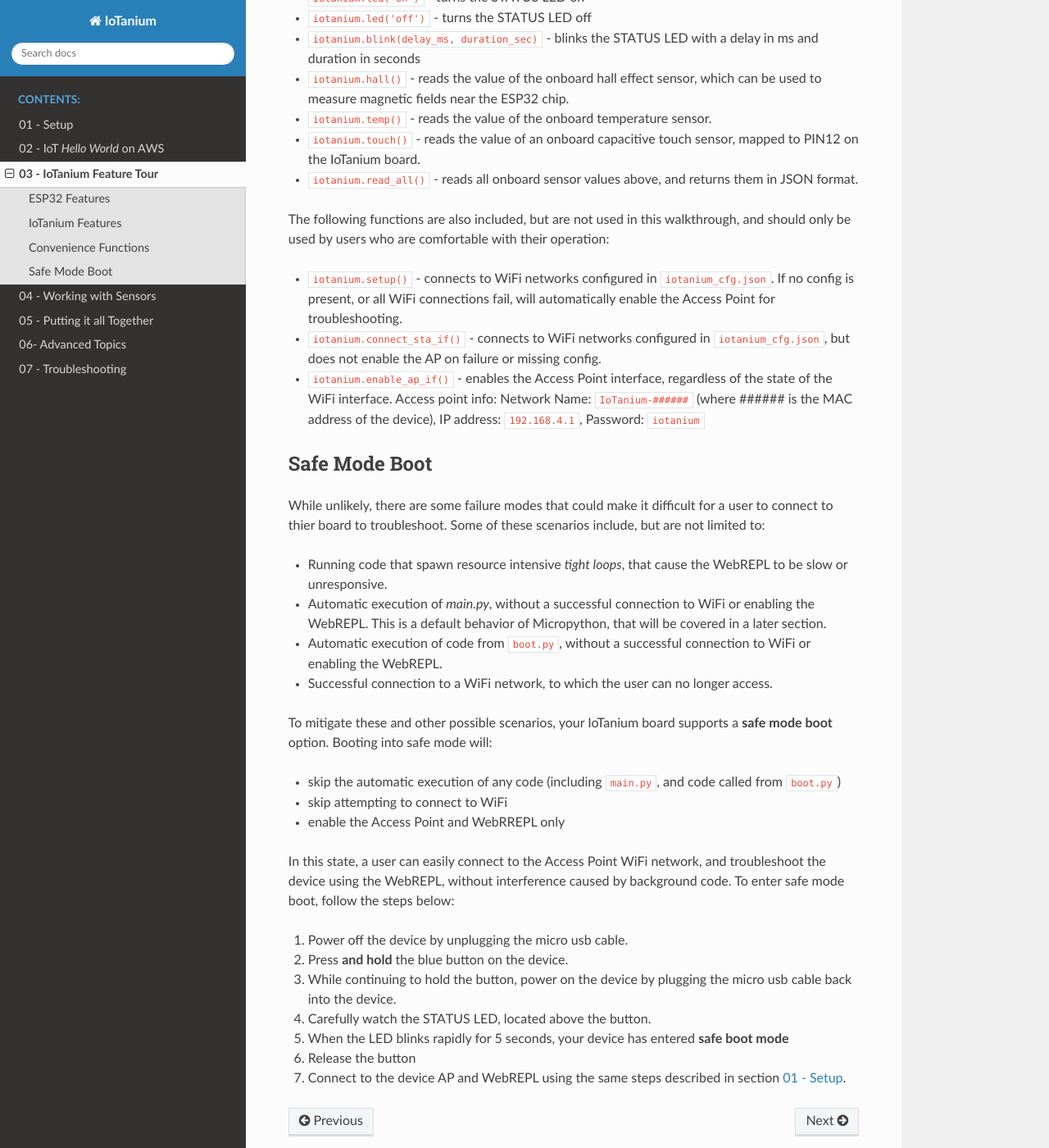
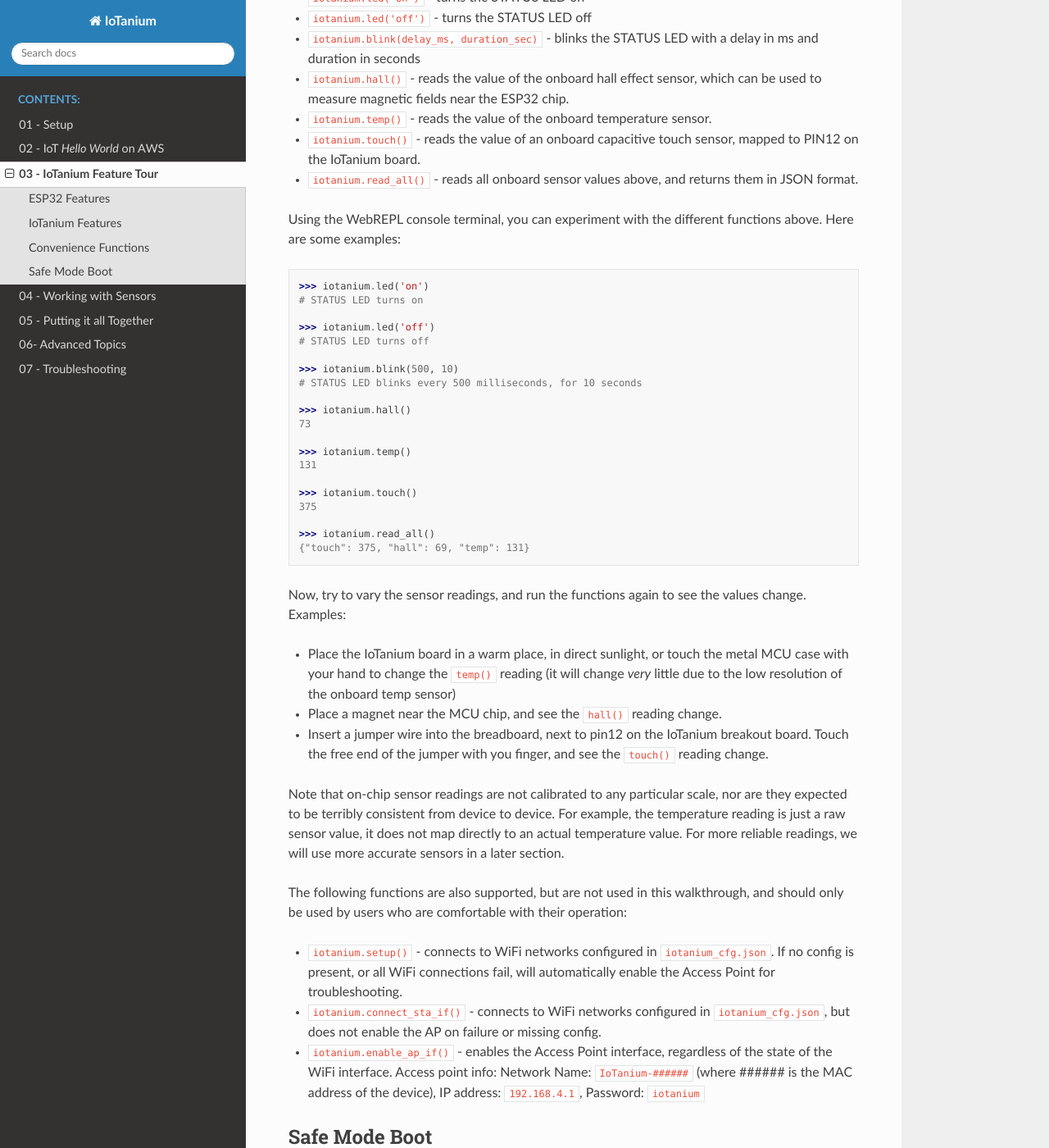
Before and after one commit to mpataws/iotanium, a Sphinx documentation site: the page built from docs/source/features/features.rst, in a window 1280 px wide and 1400 px high, scrolled down 2873 px. Shown: the whole window at 82% size. Built offline with Sphinx 7.4.7 and the Read the Docs theme 2.0.0, drawn with Linux system fonts in a browser that asks for light colours.

Commit message:
added console output examples

```diff
--- a/docs/source/features/features.rst
+++ b/docs/source/features/features.rst
@@ -76,7 +76,38 @@
 - ``iotanium.touch()`` - reads the value of an onboard capacitive touch sensor, mapped to PIN12 on the IoTanium board.
 - ``iotanium.read_all()`` - reads all onboard sensor values above, and returns them in JSON format.
 
-The following functions are also included, but are not used in this walkthrough, and should only be used by users who are comfortable with their operation:
+Using the WebREPL console terminal, you can experiment with the different functions above.    Here are some examples::
+
+    >>> iotanium.led('on')
+    # STATUS LED turns on
+
+    >>> iotanium.led('off')
+    # STATUS LED turns off
+
+    >>> iotanium.blink(500, 10)
+    # STATUS LED blinks every 500 milliseconds, for 10 seconds
+
+    >>> iotanium.hall()
+    73
+
+    >>> iotanium.temp()
+    131
+
+    >>> iotanium.touch()
+    375
+
+    >>> iotanium.read_all()
+    {"touch": 375, "hall": 69, "temp": 131}
+
+Now, try to vary the sensor readings, and run the functions again to see the values change.  Examples:
+
+- Place the IoTanium board in a warm place, in direct sunlight, or touch the metal MCU case with your hand to change the ``temp()`` reading (it will change *very* little due to the low resolution of the onboard temp sensor)
+- Place a magnet near the MCU chip, and see the ``hall()`` reading change.
+- Insert a jumper wire into the breadboard, next to pin12 on the IoTanium breakout board.  Touch the free end of the jumper with you finger, and see the ``touch()`` reading change.
+
+Note that on-chip sensor readings are not calibrated to any particular scale, nor are they expected to be terribly consistent from device to device.  For example, the temperature reading is just a raw sensor value, it does not map directly to an actual temperature value.  For more reliable readings, we will use more accurate sensors in a later section.
+
+The following functions are also supported, but are not used in this walkthrough, and should only be used by users who are comfortable with their operation:
 
 - ``iotanium.setup()`` - connects to WiFi networks configured in ``iotanium_cfg.json``.  If no config is present, or all WiFi connections fail, will automatically enable the Access Point for troubleshooting.
 - ``iotanium.connect_sta_if()`` - connects to WiFi networks configured in ``iotanium_cfg.json``, but does not enable the AP on failure or missing config.
@@ -88,7 +119,7 @@
 
 - Running code that spawn resource intensive `tight loops`, that cause the WebREPL to be slow or unresponsive.
 
-- Automatic execution of `main.py`, without a successful connection to WiFi or enabling the WebREPL.  This is a default behavior of Micropython, that will be covered in a later section.
+- Automatic execution of ``main.py``, without a successful connection to WiFi or enabling the WebREPL.  This is a default behavior of Micropython, that will be covered in a later section.
 
 - Automatic execution of code from ``boot.py``, without a successful connection to WiFi or enabling the WebREPL.
 
```
Also changed, not shown: docs/source/iot_hello_world/iot_hello_world.rst (+6 -1 lines).
